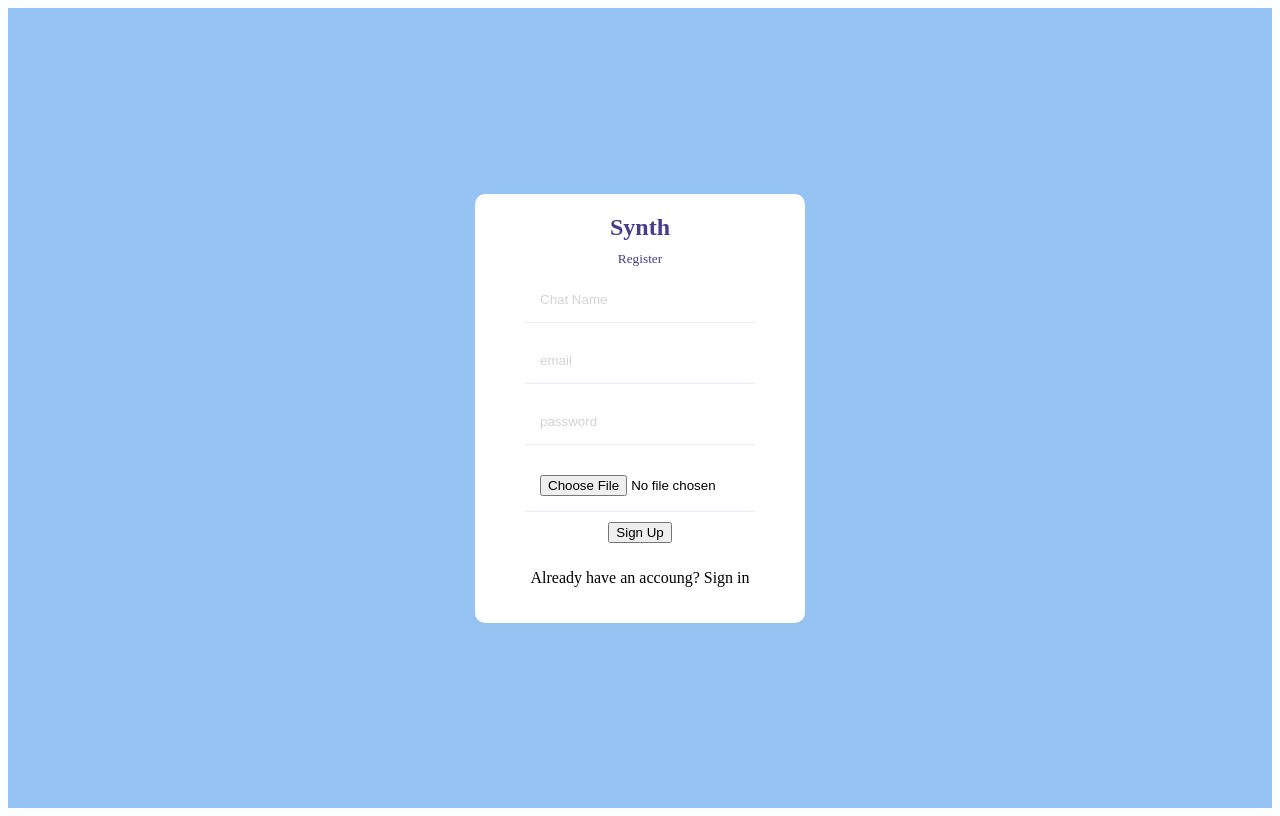
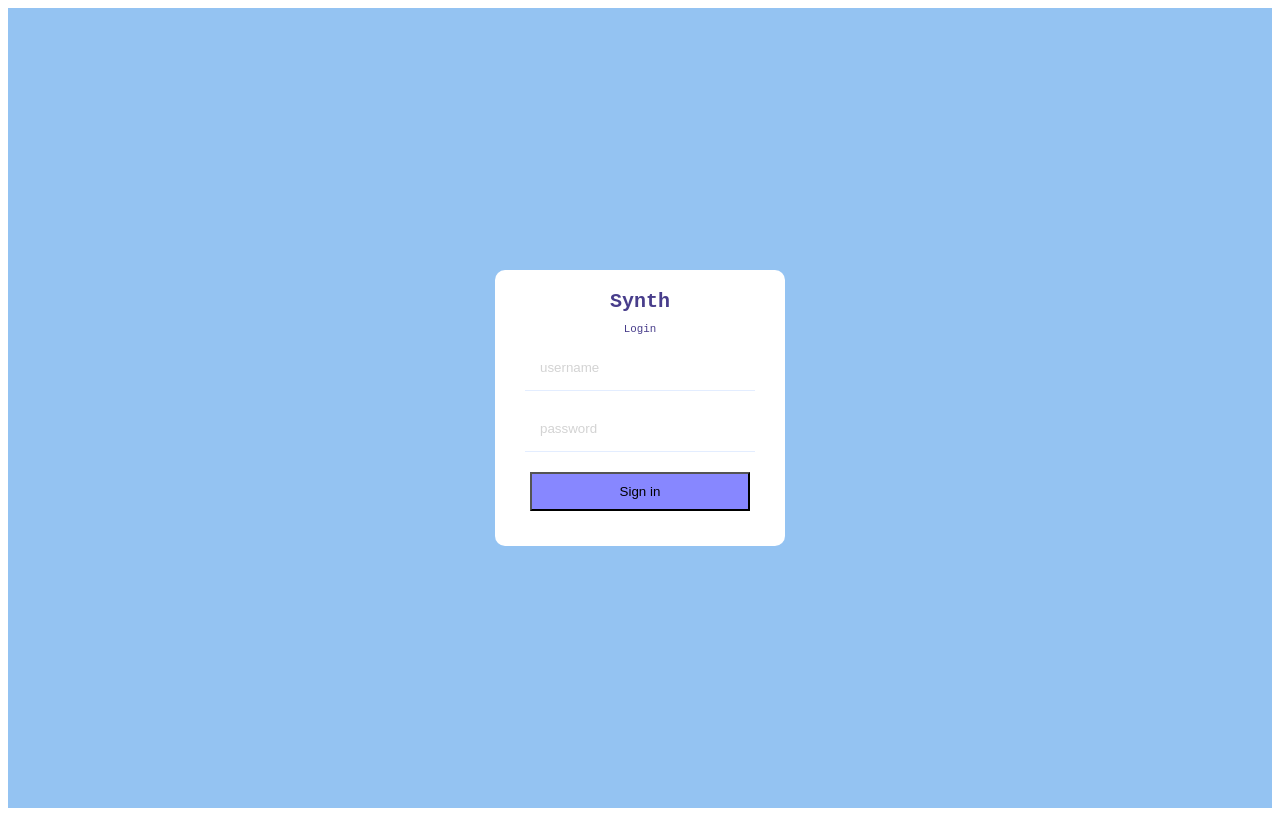
Before and after one commit to nathlemma/private-messaging-app, a React (Vite) app: page / in a window 1280 px wide. Built offline with nearby package versions, Linux system fonts and the light colour scheme.

Commit message:
login and signup page with styling

```diff
--- a/src/App.jsx
+++ b/src/App.jsx
@@ -1,8 +1,10 @@
 
+import Login from "./Pages/Login";
 import SignUp from "./Pages/SignUp";
 
 function App() {
-  return (<SignUp/>);
+  return (<Login/>);
+  // return (<SignUp/>);
 }
 
 export default App;
--- a/src/Pages/Login.jsx
+++ b/src/Pages/Login.jsx
@@ -0,0 +1,17 @@
+const Login = () => {
+    return (
+      <div className="f-container">
+        <div className="f-wrapper">
+          <span className="logo"> Synth</span>
+          <span className="title"> Login</span>
+          <form>
+            <input type="email" placeholder="username"/>
+            <input type="password" placeholder="password"/>
+          </form>
+          <button className="button-cust">Sign in</button>
+        </div>
+      </div>
+    );
+  };
+
+  export default Login;
--- a/src/Pages/SignUp.jsx
+++ b/src/Pages/SignUp.jsx
@@ -13,7 +13,11 @@ const SignUp = () => {
           <input type="text" placeholder="Chat Name"/>
           <input type="email" placeholder="email"/>
           <input type="password" placeholder="password"/>
-          <input type="file"/>
+          <input style={{display: 'none'}}type="file"/>
+          <label htmlFor="file">
+          <img src="" alt=""></img>
+          <span>Add an avatar</span>
+          </label>
         </form>
         <button>Sign Up</button>
         <p>Already have an accoung? Sign in</p>
--- a/src/styles.scss
+++ b/src/styles.scss
@@ -1,4 +1,5 @@
 .f-container{
+    font-family:monospace;
     background-color:rgb(148, 195, 242);
     height: 100vh;
     display: flex;
@@ -7,7 +8,7 @@
 
     .f-wrapper{
         background-color: white;
-        padding: 20px 50px;
+        padding: 20px 30px;
         display: flex;
         flex-direction: column;
         justify-content: center;
@@ -29,17 +30,28 @@
             flex-direction: column;
             gap: 15px;
             input{
+
                 padding: 15px;
                 width: 200px;
                 border: none;
                 border-bottom: 1px solid rgb(227, 237, 255);
                 &::placeholder{
+                    font-family:Arial, Helvetica, sans-serif;
                     color: lightgray;
                 }
             }
 
         }
+        button{
+            width: 220px;
+            padding: 10px 10px;
+            background-color: rgb(135, 135, 255);
+        }
     }
 
+}
 
+.button-cust{
+    margin-top: 10px;
+    margin-bottom: 15px;
 }
```
Also changed, not shown: src/components/Chats.jsx (added), src/components/Navbar.jsx (added), src/components/Sidebar.jsx (added).
